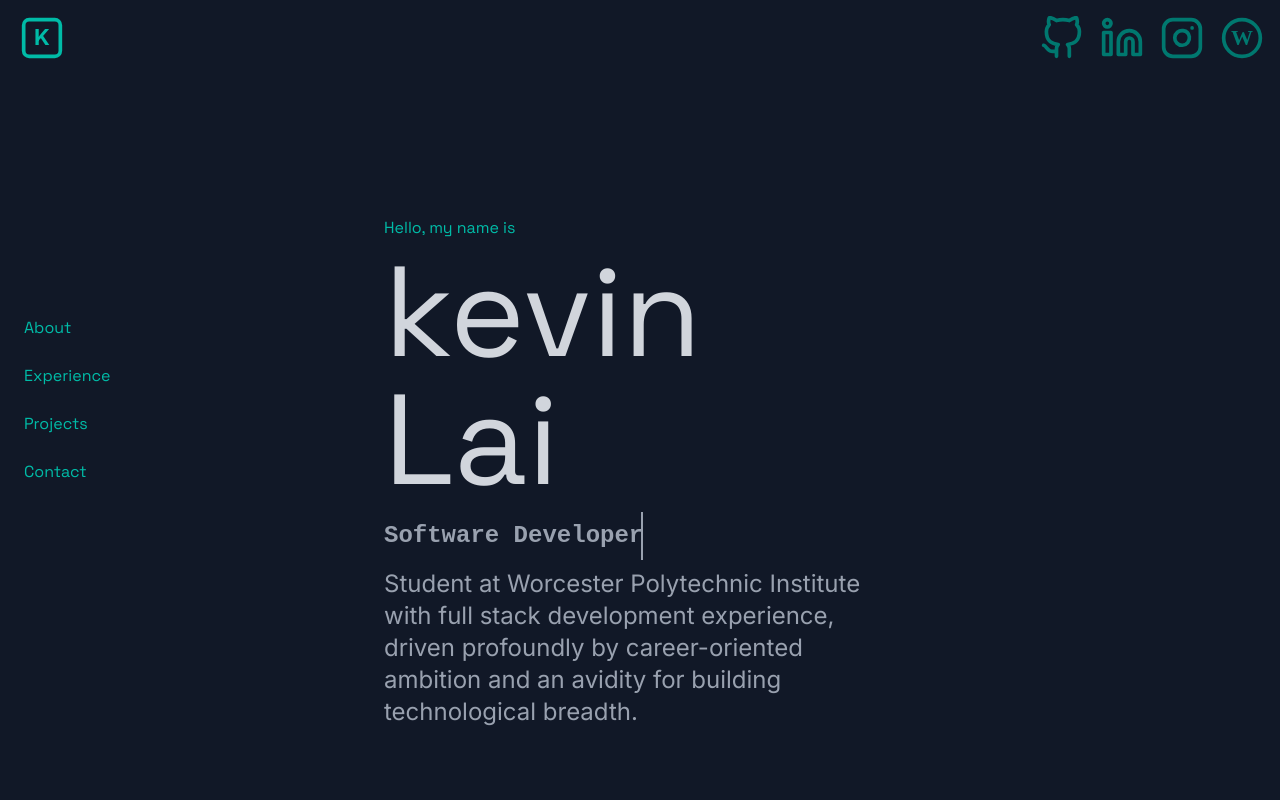
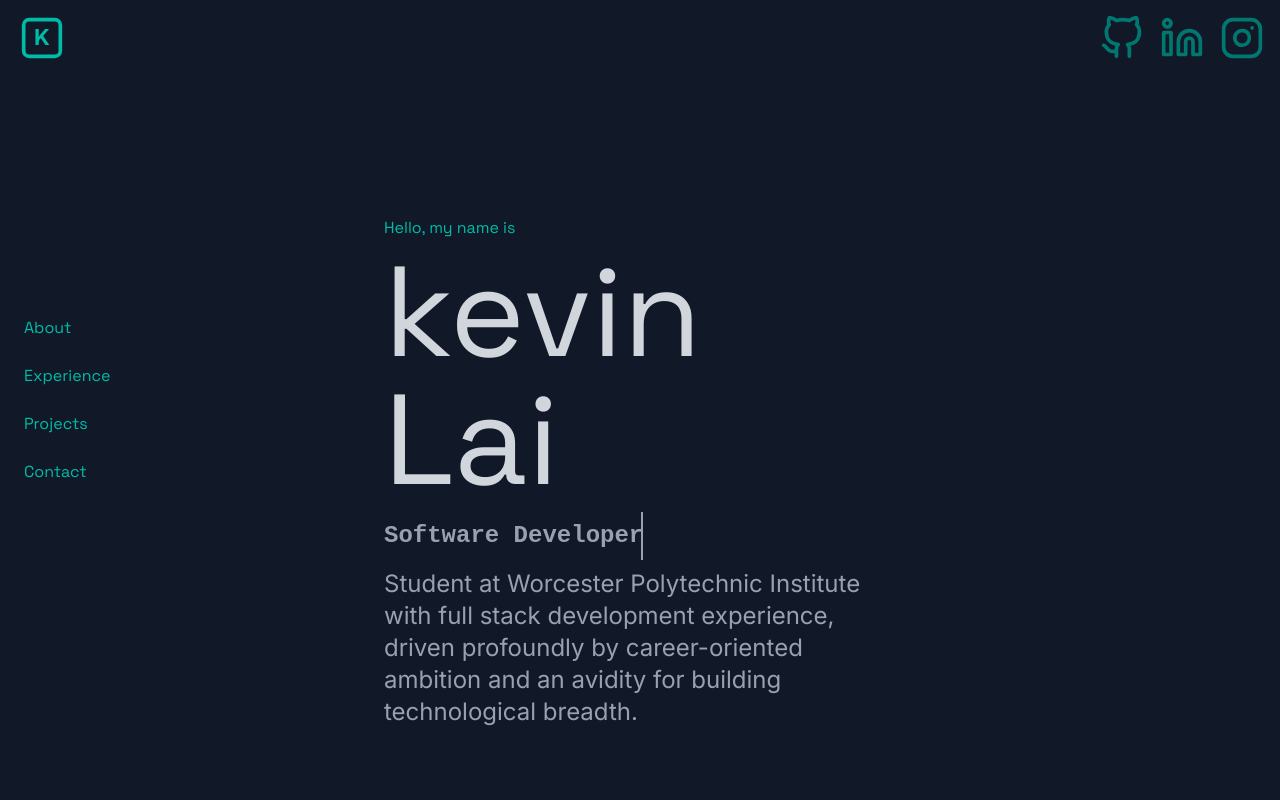
Before and after one commit to Dmitry-Oyawale/react-portfolio, a Next.js app: page / in a window 1280 px wide. Shown: the top 800 px of the page. Built offline with nearby package versions, Linux system fonts and the light colour scheme.

Commit message:
remove icon

```diff
--- a/pages/index.js
+++ b/pages/index.js
@@ -54,9 +54,6 @@ export default function Home() {
                         </a>
                         <a href="https://www.instagram.com/kevinlai483/" target="_blank" rel="noopener noreferrer">
                             <IconInstagram className="mx-2 my-4 w-6 sm:w-8 lg:w-11 hover:text-white transition" />
-                        </a>
-                        <a href="https://clovesandcinnamon3.wordpress.com/" target="_blank" rel="noopener noreferrer">
-                            <IconWordPress className="mx-2 my-4 w-6 sm:w-8 lg:w-11 hover:text-white transition" />
                         </a>
                     </div>
                 </nav>
```
